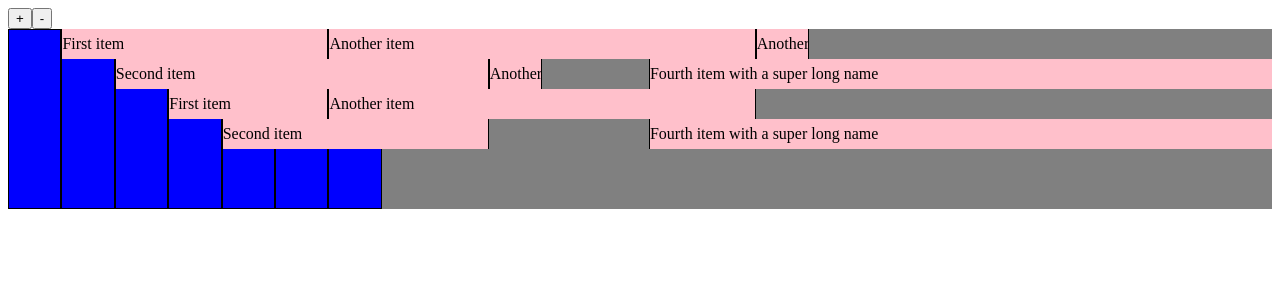
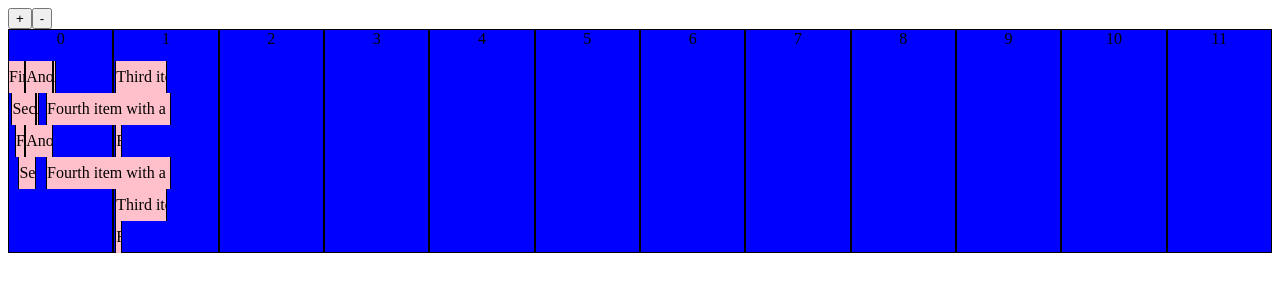
Before and after one commit to jdpearce/airtable-assignment, an Angular app: page / in a window 1280 px wide. Shown: the top 300 px of the page. Built offline with nearby package versions, Linux system fonts and the light colour scheme.

Commit message:
feat: tidying up the zoom/scaling

```diff
--- a/src/app/components/timeline-event/timeline-event.component.scss
+++ b/src/app/components/timeline-event/timeline-event.component.scss
@@ -8,7 +8,7 @@
     position: absolute;
     box-sizing: border-box;
     cursor: pointer;
-    height: 30px;
+    height: 2rem;
     display: flex;
     align-items: center;
 }
--- a/src/app/components/timeline-event/timeline-event.component.ts
+++ b/src/app/components/timeline-event/timeline-event.component.ts
@@ -11,6 +11,8 @@ import { TimelineEvent } from '../timeline/timeline.component';
             [ngStyle]="{ left: (event && event.left) + '%', width: (event && event.width) + '%' }"
         >
             {{ event && event.name }}
+            {{ event && event.start | date: 'dd MMM yyyy' }} to
+            {{ event && event.end | date: 'dd MMM yyyy' }}
         </div>
     `,
     styleUrls: ['./timeline-event.component.scss'],
--- a/src/app/components/timeline/timeline.component.html
+++ b/src/app/components/timeline/timeline.component.html
@@ -2,8 +2,10 @@
 <button (click)="zoomOut()">-</button>
 
 <div class="timeline-container">
-    <div class="timeline-column-container">
-        <div class="timeline-column" *ngFor="let column of columns" [ngStyle]="{ width: scale + '%' }"></div>
+    <div class="timeline-column-container" [ngStyle]="{ width: columnWidth * columns.length + '%' }">
+        <div class="timeline-column" *ngFor="let column of columns" [ngStyle]="{ width: columnWidth + '%' }">
+            {{ column }}
+        </div>
     </div>
     <div class="timeline-lane" *ngFor="let laneEvents of lanes" (dragover)="onDragOver($event)" (drop)="onDrop($event)">
         <app-timeline-event *ngFor="let event of laneEvents" [event]="event"></app-timeline-event>
--- a/src/app/components/timeline/timeline.component.scss
+++ b/src/app/components/timeline/timeline.component.scss
@@ -1,8 +1,10 @@
 .timeline-lane {
-    height: 30px;
+    height: 2rem;
     position: relative;
 }
+
 .timeline-container {
+    padding-top: 2rem;
     background: grey;
     overflow-x: scroll;
     overflow-y: hidden;
--- a/src/app/components/timeline/timeline.component.ts
+++ b/src/app/components/timeline/timeline.component.ts
@@ -1,5 +1,5 @@
 import { Component, Input, OnChanges, SimpleChanges } from '@angular/core';
-import { getDaysDiff, getMonthsDiff, getWeeksDiff } from 'src/app/utils/date-helpers';
+import { getDaysDiff, getWeeksDiff, getYearsDiff } from 'src/app/utils/date-helpers';
 
 export interface TimelineEvent {
     id: number;
@@ -37,15 +37,18 @@ export class TimelineComponent implements OnChanges {
 
     lanes: Array<TimelineEvent[]> = [];
     columns: number[]; // these are the drop targets
+    columnWidth: number;
     zoomLevel: ZoomLevel;
     scale: number;
     scaleStartDate: Date;
     scaleEndDate: Date;
     eventsEndDate: Date;
     eventsStartDate: Date;
-    numberOfMonths: number;
+    numberOfYears: number;
     numberOfWeeks: number;
     numberOfDays: number;
+
+    counter: number = 0;
 
     ngOnChanges(changes: SimpleChanges) {
         if (!changes.events) {
@@ -60,16 +63,20 @@ export class TimelineComponent implements OnChanges {
         this.events.sort(timelineEventComparer);
 
         // lets set a default scale which contains the entire range to begin with
+        this.eventsStartDate = this.events[0].start;
         this.eventsEndDate = this.events.reduce((prev, curr) => (curr.end > prev.end ? curr : prev)).end;
-        this.eventsStartDate = this.events[0].start;
 
-        this.numberOfMonths = getMonthsDiff(this.eventsStartDate, this.eventsEndDate);
+        console.log(`time period starts on ${this.eventsStartDate} and ends on ${this.eventsEndDate}`);
+
+        this.numberOfYears = getYearsDiff(this.eventsStartDate, this.eventsEndDate);
         this.numberOfWeeks = getWeeksDiff(this.eventsStartDate, this.eventsEndDate);
         this.numberOfDays = getDaysDiff(this.eventsStartDate, this.eventsEndDate);
 
-        if (this.eventsEndDate.getFullYear() !== this.eventsStartDate.getFullYear()) {
+        console.log(`time period has ${this.numberOfYears} years, ${this.numberOfWeeks} weeks and ${this.numberOfDays} days`);
+
+        if (this.numberOfYears > 1 || this.numberOfWeeks > 4) {
             this.setZoomLevel(ZoomLevel.Year);
-        } else if (this.eventsEndDate.getMonth() !== this.eventsStartDate.getMonth()) {
+        } else if (this.numberOfDays > 7) {
             this.setZoomLevel(ZoomLevel.Month);
         } else {
             this.setZoomLevel(ZoomLevel.Week);
@@ -77,17 +84,22 @@ export class TimelineComponent implements OnChanges {
     }
 
     setZoomLevel(zoom: ZoomLevel) {
+        this.counter = 0;
         switch (zoom) {
             case ZoomLevel.Year: {
                 this.scaleStartDate = new Date(this.eventsStartDate.getFullYear(), 0, 1);
                 this.scaleEndDate = new Date(this.eventsStartDate.getFullYear(), 11, 31);
-                this.columns = Array(this.numberOfMonths).fill(0);
+                this.columns = Array(this.numberOfYears * 12).fill(0);
+                this.columnWidth = 100 / 12;
+                this.scale = 100 / getDaysDiff(this.scaleStartDate, this.scaleEndDate);
                 break;
             }
             case ZoomLevel.Month: {
                 this.scaleStartDate = new Date(this.eventsStartDate.getFullYear(), this.eventsStartDate.getMonth(), 1);
                 this.scaleEndDate = new Date(this.eventsStartDate.getFullYear(), this.eventsStartDate.getMonth() + 1, 0);
                 this.columns = Array(this.numberOfWeeks).fill(0);
+                this.scale = 100 / getDaysDiff(this.scaleStartDate, this.scaleEndDate);
+                this.columnWidth = 7 * this.scale;
                 break;
             }
             case ZoomLevel.Week:
@@ -102,13 +114,14 @@ export class TimelineComponent implements OnChanges {
                     this.eventsStartDate.getMonth(),
                     this.eventsStartDate.getDate() - this.eventsStartDate.getDay() + 7
                 );
-                this.columns = Array(this.numberOfDays).fill(0);
+                this.columns = Array(getDaysDiff(this.scaleStartDate, this.eventsEndDate)).fill(0);
+                this.scale = this.columnWidth = 100 / 7;
                 break;
             }
         }
 
+        this.columns = this.columns.map((x, i) => i);
         this.zoomLevel = zoom;
-        this.scale = 100 / getDaysDiff(this.scaleStartDate, this.scaleEndDate) + 1;
 
         console.log(
             `zoom level set to [${this.zoomLevel}] with scale [${this.scale}] from [${this.scaleStartDate}] to [${this.scaleEndDate}]`
@@ -157,8 +170,9 @@ export class TimelineComponent implements OnChanges {
     fillLanes(): void {
         this.lanes.length = 0;
         for (let event of this.events) {
+            // lets assume that the end date is included
             event.width = getDaysDiff(event.start, event.end) * this.scale;
-            event.left = getDaysDiff(this.scaleStartDate, event.start) * this.scale;
+            event.left = (getDaysDiff(this.scaleStartDate, event.start) - 1) * this.scale;
 
             let foundLane = false;
             for (let lane of this.lanes) {
--- a/src/app/utils/date-helpers.ts
+++ b/src/app/utils/date-helpers.ts
@@ -1,5 +1,9 @@
 export function getDaysDiff(from: Date, to: Date): number {
     return Math.floor((to.getTime() - from.getTime()) / (1000 * 60 * 60 * 24)) + 1;
+}
+
+export function getYearsDiff(start: Date, end: Date) {
+    return end.getFullYear() - start.getFullYear() + 1;
 }
 
 export function getMonthsDiff(start: Date, end: Date) {
@@ -13,7 +17,7 @@ export function getMonthsDiff(start: Date, end: Date) {
 // Gets the whole number of weeks (Mon - Sun) that cover the dates
 export function getWeeksDiff(start: Date, end: Date) {
     let days = getDaysDiff(start, end);
-    // why does javascript start days on Sunday?
+    // why does javascript start days on Sunday? 🤦‍♀️
     let startDay = (start.getDay() + 6) % 7;
     let endDay = (end.getDay() + 6) % 7;
     days += startDay - 1;
```
